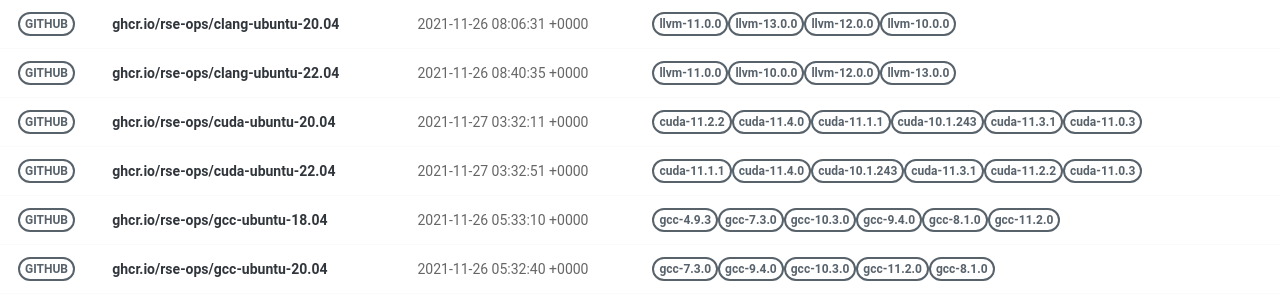
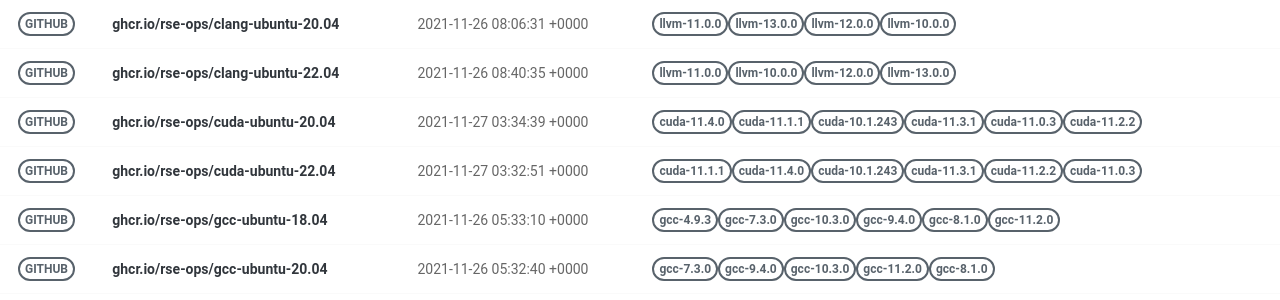
Before and after one commit to rse-ops/docker-images, a Jekyll site: the page built from pages/index.md, in a window 1280 px wide. Shown: the part 179-479 px from the top of the page. Built offline with Jekyll 4.4.1, drawn with Linux system fonts in a browser that asks for light colours; nearby versions of some CDN libraries.

Commit message:
Automated push to update library 2021-11-27

```diff
--- a/_library/ghcr.io-rse-ops-cuda-ubuntu-20.04.md
+++ b/_library/ghcr.io-rse-ops-cuda-ubuntu-20.04.md
@@ -1,14 +1,11 @@
 ---
 layout: container
 name: ghcr.io/rse-ops/cuda-ubuntu-20.04
-updated_at: 2021-11-27 03:32:11.203914
+updated_at: 2021-11-27 03:34:39.032790
 
 
 container_url: https://github.com/orgs/rse-ops/packages/container/package/cuda-ubuntu-20.04
 versions:
- - tag: cuda-11.2.2
-   dockerfile: https://github.com/rse-ops/docker-images/blob/main/ubuntu/cuda/Dockerfile
-   manifest: https://crane.ggcr.dev/manifest/ghcr.io/rse-ops/cuda-ubuntu-20.04:cuda-11.2.2
  - tag: cuda-11.4.0
    dockerfile: https://github.com/rse-ops/docker-images/blob/main/ubuntu/cuda/Dockerfile
    manifest: https://crane.ggcr.dev/manifest/ghcr.io/rse-ops/cuda-ubuntu-20.04:cuda-11.4.0
```
Also changed, not shown: other parts of _library/ghcr.io-rse-ops-cuda-ubuntu-20.04.md (+3 -0 lines).
